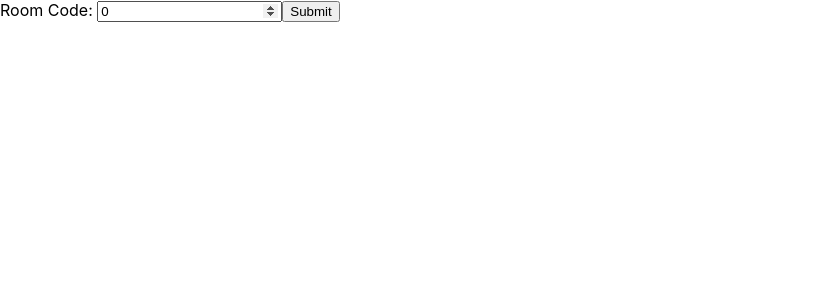
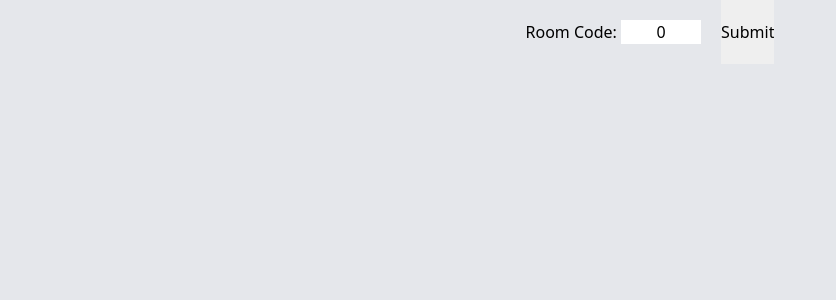
Before and after one commit to JDaniel41/meal-tracker-web-app, a React (Create React App) app in the folder client/: page / in a window 1280 px wide. Shown: the top 300 px of the page, without its empty margins (0-836 px from the left). Built offline with nearby package versions, Linux system fonts and the light colour scheme.

Commit message:
Basic Styling Done

```diff
--- /dev/null
+++ b/client/craco.config.js
@@ -0,0 +1,8 @@
+// craco.config.js
+module.exports = {
+    style: {
+        postcss: {
+            plugins: [require("tailwindcss"), require("autoprefixer")],
+        },
+    },
+};
--- a/client/src/App.css
+++ /dev/null
@@ -1,38 +0,0 @@
-.App {
-  text-align: center;
-}
-
-.App-logo {
-  height: 40vmin;
-  pointer-events: none;
-}
-
-@media (prefers-reduced-motion: no-preference) {
-  .App-logo {
-    animation: App-logo-spin infinite 20s linear;
-  }
-}
-
-.App-header {
-  background-color: #282c34;
-  min-height: 100vh;
-  display: flex;
-  flex-direction: column;
-  align-items: center;
-  justify-content: center;
-  font-size: calc(10px + 2vmin);
-  color: white;
-}
-
-.App-link {
-  color: #61dafb;
-}
-
-@keyframes App-logo-spin {
-  from {
-    transform: rotate(0deg);
-  }
-  to {
-    transform: rotate(360deg);
-  }
-}
--- a/client/src/App.js
+++ b/client/src/App.js
@@ -1,4 +1,3 @@
-import "./App.css";
 import FoodCounter from "./components/FoodCounter";
 import { useState, useEffect } from "react";
 import NewRestarauntForm from "./components/NewRestarauntForm";
@@ -58,6 +57,7 @@ function App() {
         return (
             <div>
                 <NewRestarauntForm submitCallback={addNewRestaraunt} />
+                <div className="grid grid-cols-3 place-items-center w-full">
                     {restaurants.map((place) => (
                         <FoodCounter
                             name={place.name}
@@ -66,6 +66,7 @@ function App() {
                             updateCallback={updateCounterInApi}
                         />
                     ))}
+                </div>
             </div>
         );
     }
@@ -85,7 +86,7 @@ function App() {
     }, []);*/
 
     return (
-        <div>
+        <div className="bg-gray-200 h-screen">
             <RoomCodeEntry updateRoomCodeCallback={roomCodeUpdated} />
             {renderRestarauntSection()}
         </div>
--- a/client/src/components/FoodCounter.js
+++ b/client/src/components/FoodCounter.js
@@ -16,14 +16,16 @@ function FoodCounter({ name, startingNum, removeCallback, updateCallback }) {
     }
 
     return (
-        <div>
-            <h1>{name}</h1>
-            <h2>{timesEaten}</h2>
+        <div className="w-64 p-10">
+            <div className="flex flex-col justify-center bg-white rounded-lg shadow-2xl">
+                <h1 className="font-bold text-center text-3xl pt-5">{name}</h1>
+                <h2 className="text-center text-2xl pt-5">{timesEaten}</h2>
 
-            <div>
-                <button onClick={incrementCount}>+1</button>
-                <button onClick={() => removeCallback(name)}>Remove</button>
-                <button onClick={decrementCount}>-1</button>
+                <div className="w-auto flex justify-around p-5">
+                    <button onClick={decrementCount}>-1</button>
+                    <button onClick={() => removeCallback(name)}>Remove</button>
+                    <button onClick={incrementCount}>+1</button>
+                </div>
             </div>
         </div>
     );
--- a/client/src/components/NewRestarauntForm.js
+++ b/client/src/components/NewRestarauntForm.js
@@ -1,27 +1,43 @@
-import {useState} from 'react';
+import { useState } from "react";
 
-function NewRestarauntForm({submitCallback}){
+function NewRestarauntForm({ submitCallback }) {
     const [newName, setNewName] = useState("");
     const [newCount, setNewCount] = useState(0);
 
-    function handleNameChange(event){
-        setNewName(event.target.value)
+    function handleNameChange(event) {
+        setNewName(event.target.value);
     }
 
-    function handleCountChange(event){
-        setNewCount(event.target.value)
+    function handleCountChange(event) {
+        setNewCount(event.target.value);
     }
 
-    function handleSubmit(event){
+    function handleSubmit(event) {
         event.preventDefault();
         submitCallback(newName, newCount);
     }
 
-    return <form onSubmit={handleSubmit}>
-        <label>Restaurant Name: <input type='text' value={newName} onChange={handleNameChange}/></label>
-        <label>Starting Count: <input type='number' value={newCount} onChange={handleCountChange}/></label>
-        <input type='submit'></input>
-    </form>
+    return (
+        <form onSubmit={handleSubmit} className="flex justify-center">
+            <label className="px-2">
+                Restaurant Name:{" "}
+                <input
+                    type="text"
+                    value={newName}
+                    onChange={handleNameChange}
+                />
+            </label>
+            <label className="px-2">
+                Starting Count:{" "}
+                <input
+                    type="number"
+                    value={newCount}
+                    onChange={handleCountChange}
+                />
+            </label>
+            <input type="submit"></input>
+        </form>
+    );
 }
 
 export default NewRestarauntForm;
--- a/client/src/components/RoomCodeEntry.js
+++ b/client/src/components/RoomCodeEntry.js
@@ -14,13 +14,14 @@ function RoomCodeEntry({ updateRoomCodeCallback }) {
     }
 
     return (
-        <form onSubmit={handleSubmit}>
-            <label>
+        <form onSubmit={handleSubmit} className="flex justify-center">
+            <label className="p-5">
                 Room Code:{" "}
                 <input
-                    type="number"
+                    type="text"
                     value={roomCode}
                     onChange={handleRoomCodeChange}
+                    className="w-20 px-5 text-center"
                 />
             </label>
             <input type="submit"></input>
--- a/client/src/index.css
+++ b/client/src/index.css
@@ -1,13 +1,4 @@
-body {
-  margin: 0;
-  font-family: -apple-system, BlinkMacSystemFont, 'Segoe UI', 'Roboto', 'Oxygen',
-    'Ubuntu', 'Cantarell', 'Fira Sans', 'Droid Sans', 'Helvetica Neue',
-    sans-serif;
-  -webkit-font-smoothing: antialiased;
-  -moz-osx-font-smoothing: grayscale;
-}
-
-code {
-  font-family: source-code-pro, Menlo, Monaco, Consolas, 'Courier New',
-    monospace;
-}
+/* ./src/index.css */
+@tailwind base;
+@tailwind components;
+@tailwind utilities;
--- /dev/null
+++ b/client/tailwind.config.js
@@ -0,0 +1,11 @@
+module.exports = {
+    purge: ["./src/**/*.{js,jsx,ts,tsx}", "./public/index.html"],
+    darkMode: false, // or 'media' or 'class'
+    theme: {
+        extend: {},
+    },
+    variants: {
+        extend: {},
+    },
+    plugins: [],
+};
```
Also changed, not shown: client/package.json (+10 -4 lines), 1 other file (tests, documents, lock files or other folders). Lines whose indentation alone changed are shown as unchanged.
